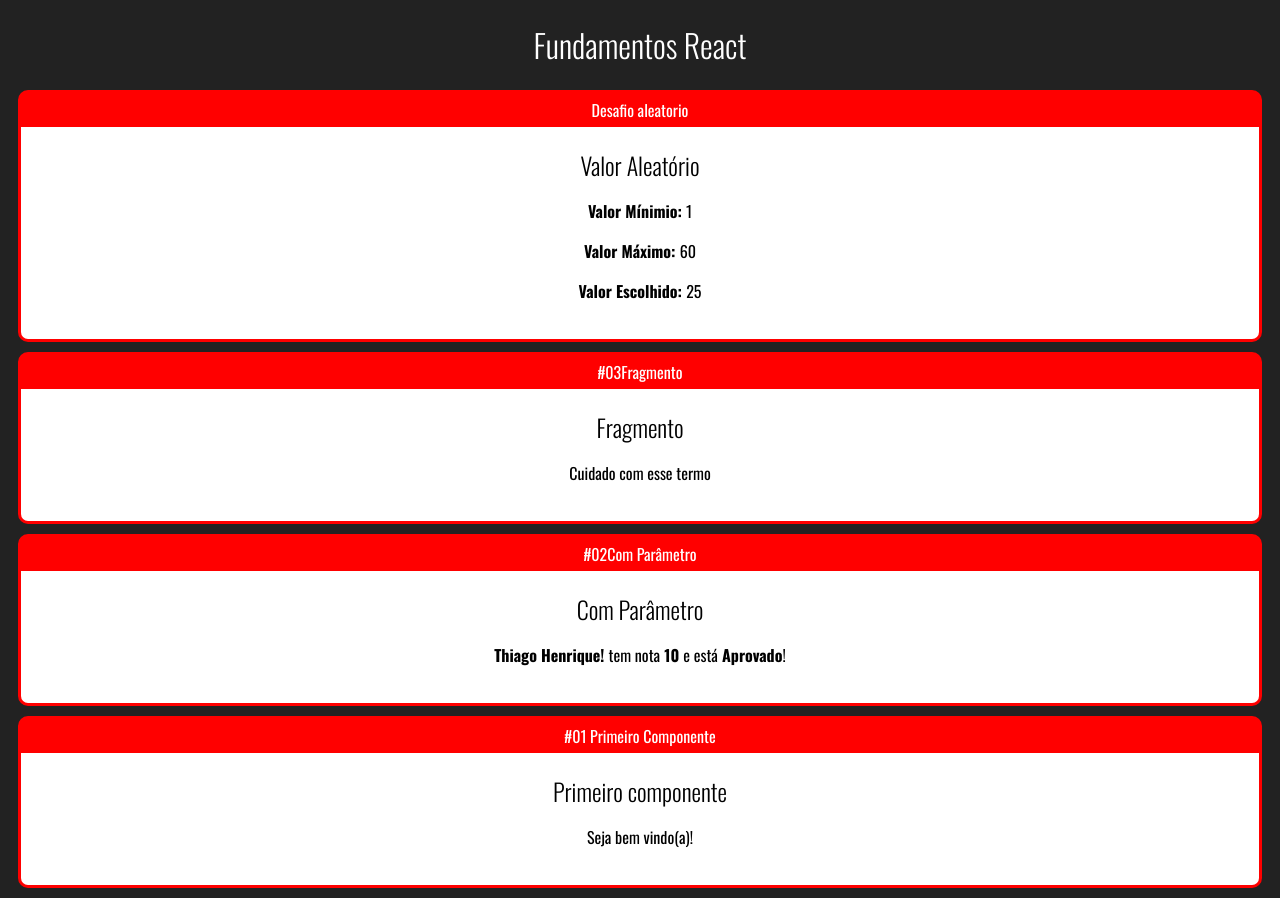
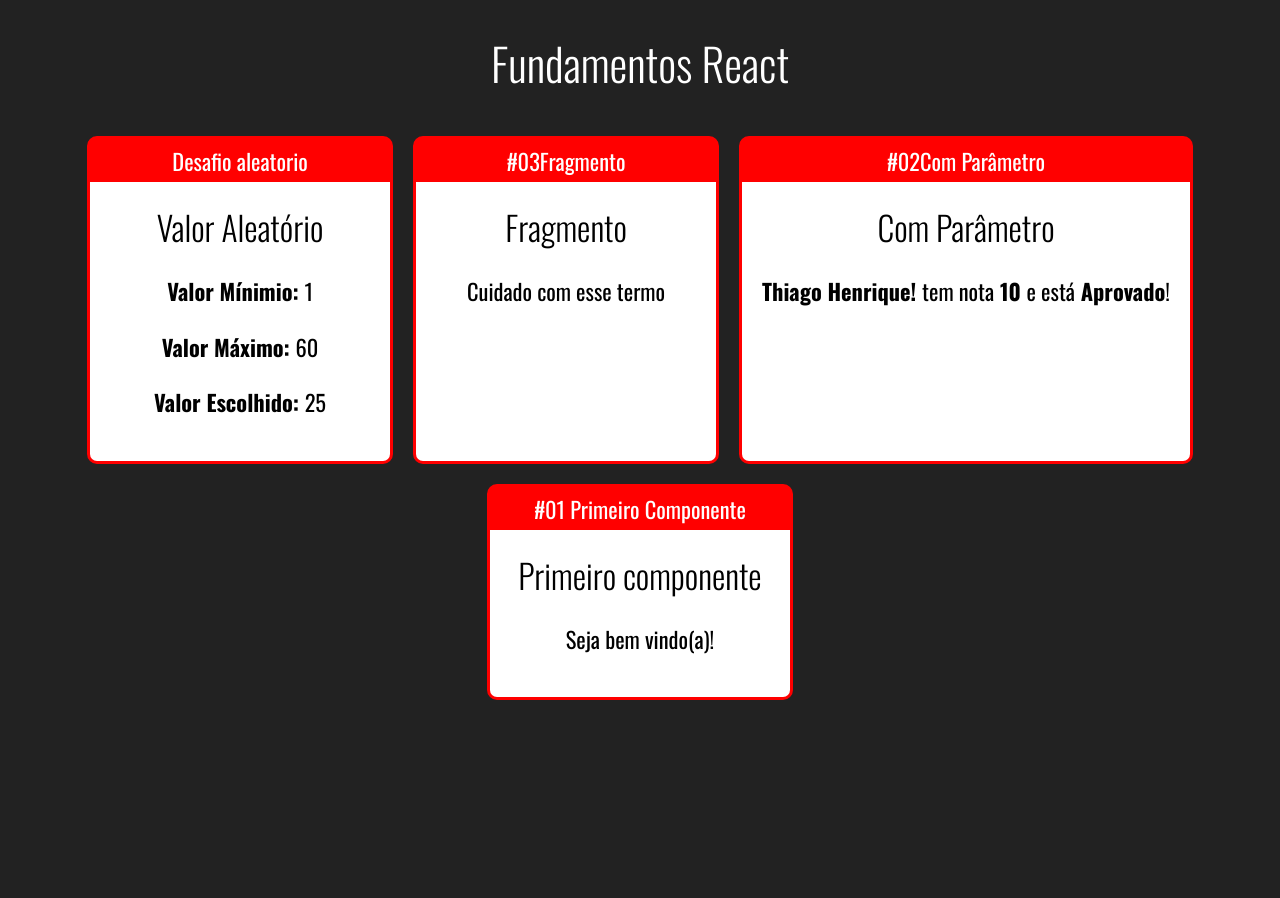
Before and after one commit to thiago-henrique-dev/fundamentos-react, a React (Create React App) app: page / in a window 1280 px wide. After the commit the page ends 800 px from the top, so only its background shows below. Built offline with nearby package versions, Linux system fonts and the light colour scheme.

Commit message:
Componentes Cards #02

```diff
--- /dev/null
+++ b/src/App.css
@@ -0,0 +1,6 @@
+.App .Cards{
+    display: flex;
+    justify-content: center;
+    flex-wrap: wrap ;
+
+}
--- a/src/App.jsx
+++ b/src/App.jsx
@@ -1,3 +1,4 @@
+import './App.css'
 import React from 'react'
 import Card from  './components/layout/Card'
 import Aleatorio from './components/basicos/Aleatorio'
@@ -7,9 +8,12 @@
 
 export default () => {
     return (
-        <div id="app">
+        <div className="App">
 
         <h1>Fundamentos React</h1>
+
+        <div className="Cards">
+
 
         <Card titulo="Desafio aleatorio">
             <Aleatorio min={1} max={60}/>
@@ -34,6 +38,7 @@
 
 
         </div>
+        </div>
 
     )
 }
--- a/src/components/layout/Card.css
+++ b/src/components/layout/Card.css
@@ -4,6 +4,9 @@
     border-radius: 10px;
     overflow: hidden;
     margin: 10px;
+    display: flex;
+    flex-direction: column;
+    min-width:300px
 
 }
 
@@ -14,6 +17,7 @@
 }
 
 .Card .Content{
+    flex: 1;
     background-color:#fff;
     color: #000;
     padding: 20px
--- a/src/index.css
+++ b/src/index.css
@@ -2,7 +2,8 @@
     font-family: Oswald;
     background-color:  #222; /*cor do fundo*/
     color: #fff; /*cor da fonte*/
-    text-align: center
+    text-align: center;
+    font-size: 1.4rem
 }
 
 h1, h2, h3 {
```
